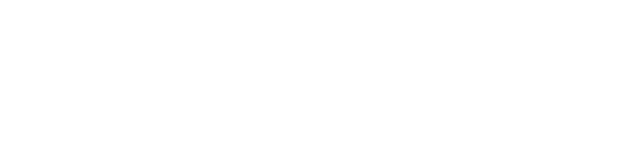
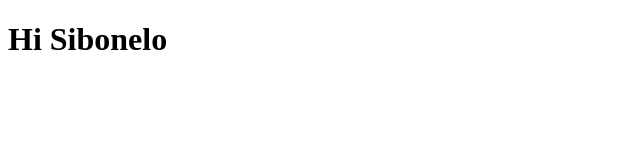
Before and after one commit to sbonelogit/My-Website, a plain HTML site: page index.html in a window 1280 px wide. Shown: the whole page, without its empty margins (0-640 px from the left). Drawn offline with Linux system fonts and the light colour scheme.

Commit message:
Third commit

```diff
--- a/index.html
+++ b/index.html
@@ -6,6 +6,6 @@
     <title>Document</title>
 </head>
 <body>
-
+   <h1>Hi Sibonelo</h1>
 </body>
 </html>
```
